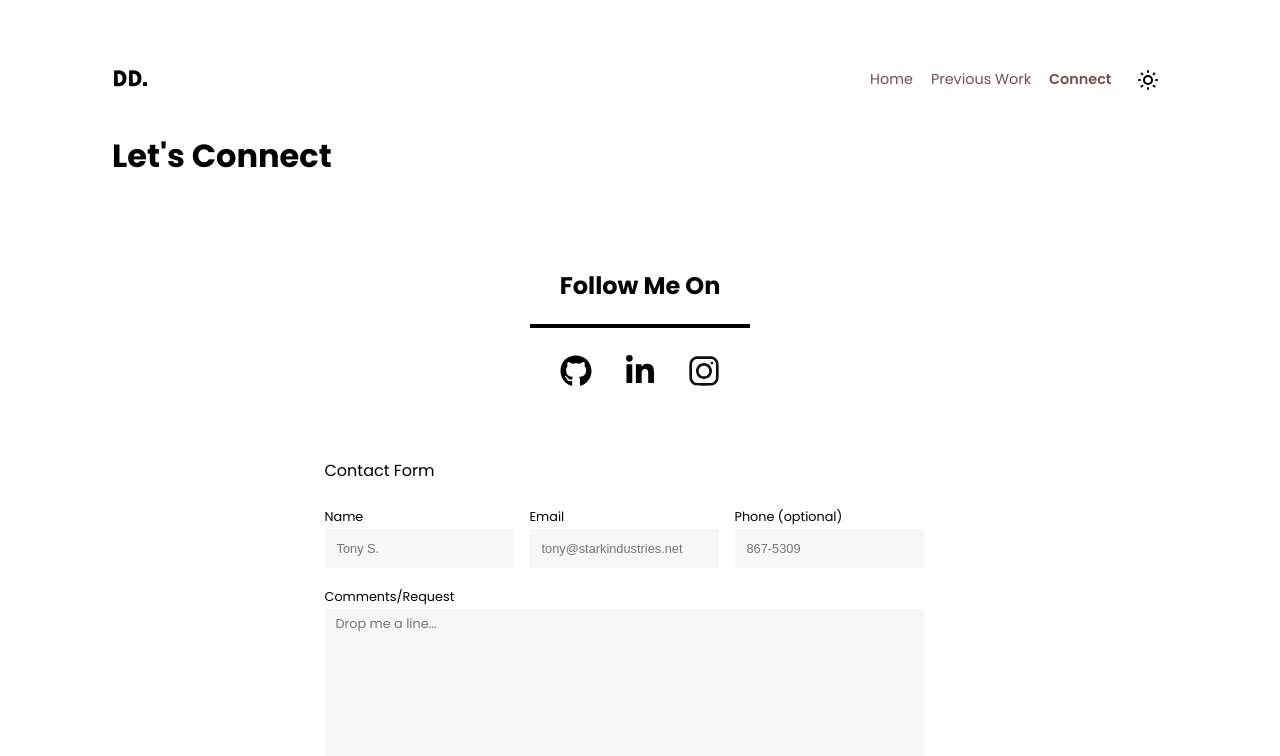
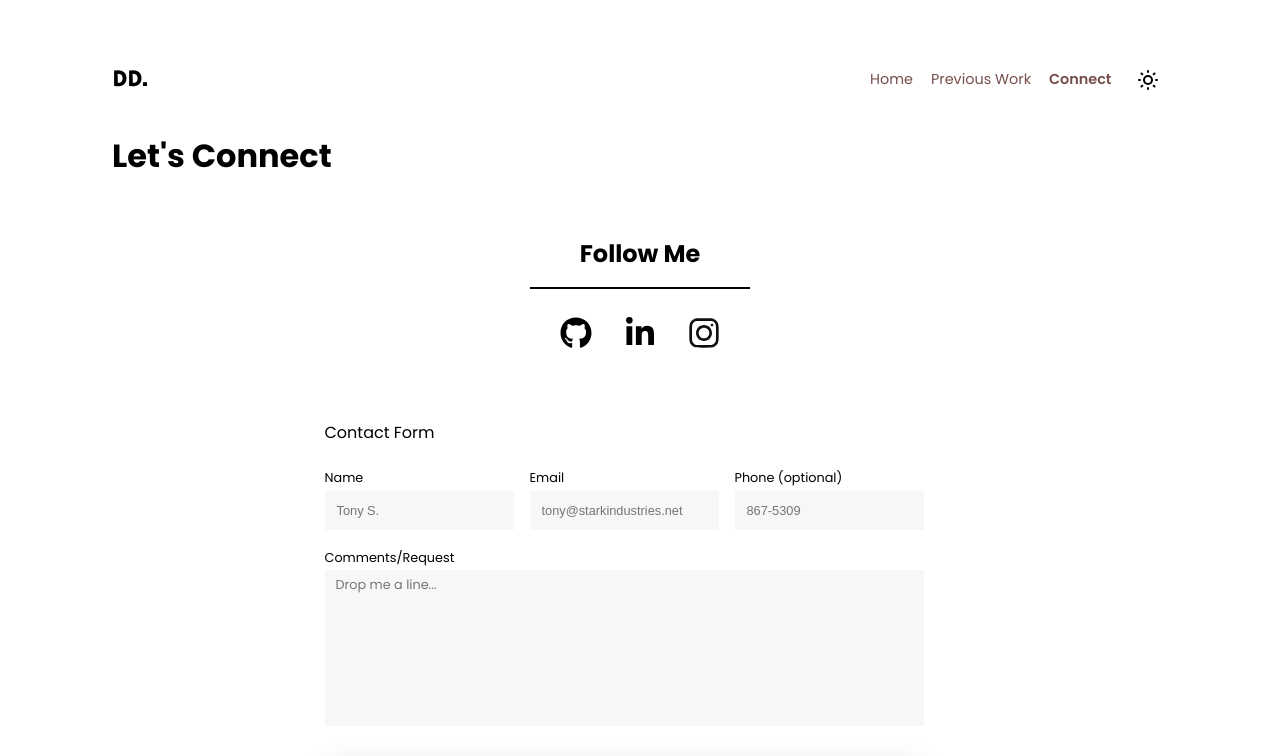
Before and after one commit to drewdoesdevelopment/drew-develops, a SvelteKit app: page /connect in a window 1280 px wide. Shown: the top 756 px of the page. Built offline with nearby package versions, Linux system fonts and the light colour scheme.

Commit message:
Verbiage and spacing enhancement to social plug

```diff
--- a/src/routes/connect/+page.svelte
+++ b/src/routes/connect/+page.svelte
@@ -4,7 +4,7 @@
     <div class="flex-container">
         <div class="flex-inner">
             <div class="social-plug">
-                <p>Follow Me On</p>
+                <p>Follow Me</p>
                 <ul>
                     <li>
                         <a href="https://github.com/drewdoesdevelopment" target="_blank" rel="noreferrer" aria-label="Drew Develops GitHub profile">
@@ -78,8 +78,9 @@
 
 .flex-container {
     display: flex;
-    margin: 4rem 0;
     width: 100%;
+    margin-top: 2rem;
+    margin-bottom: 4rem;
 
     .flex-inner {
         display: flex;
@@ -102,8 +103,8 @@
     margin-bottom: 3rem;
 
     p {
-        border-bottom: 4px solid black;
-        padding-bottom: 1.3rem;
+        border-bottom: 2px solid black;
+        padding-bottom: 1rem;
         width: 220px;
         font-size: 1.5rem;
         font-weight: bold;
```
